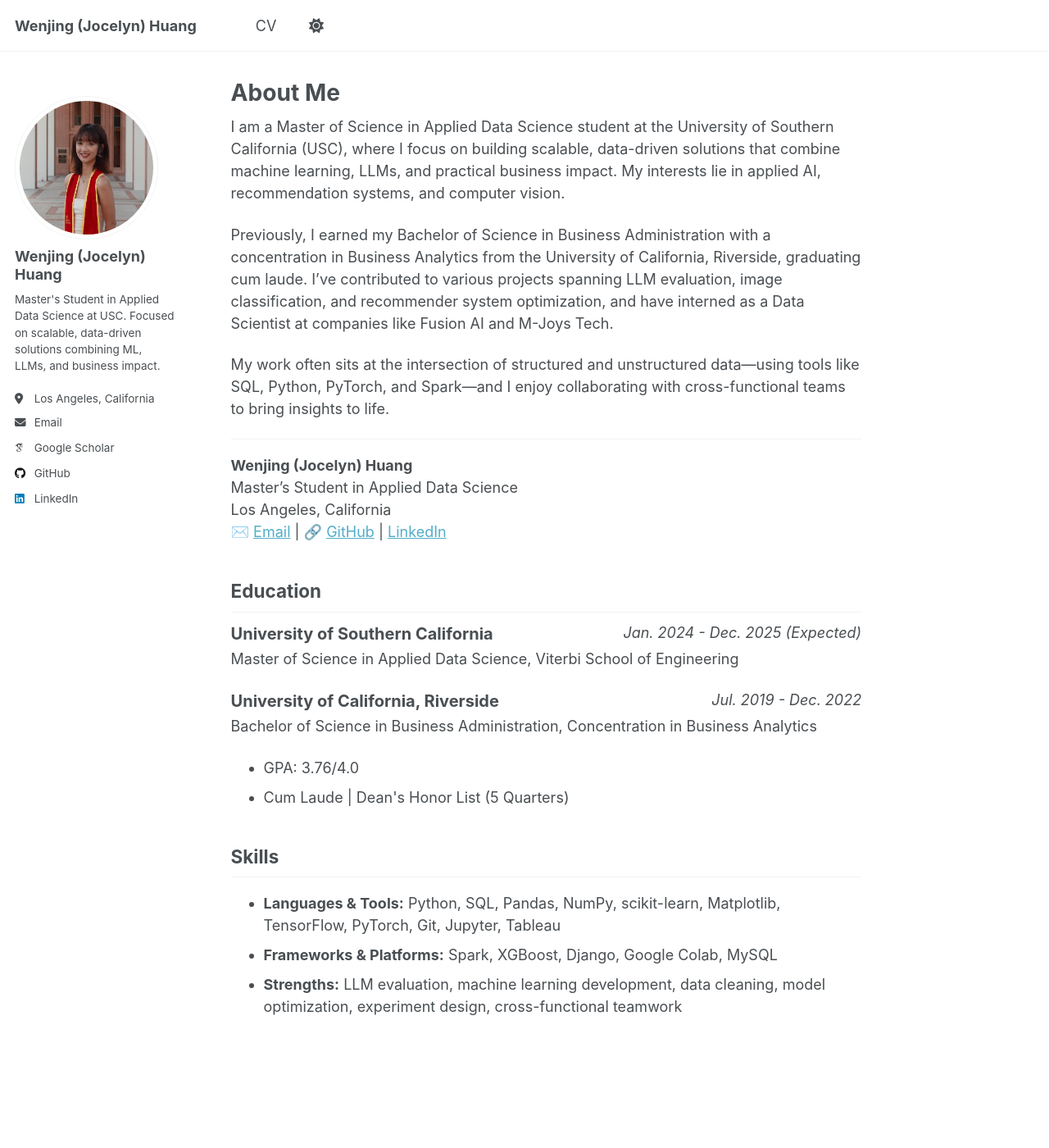
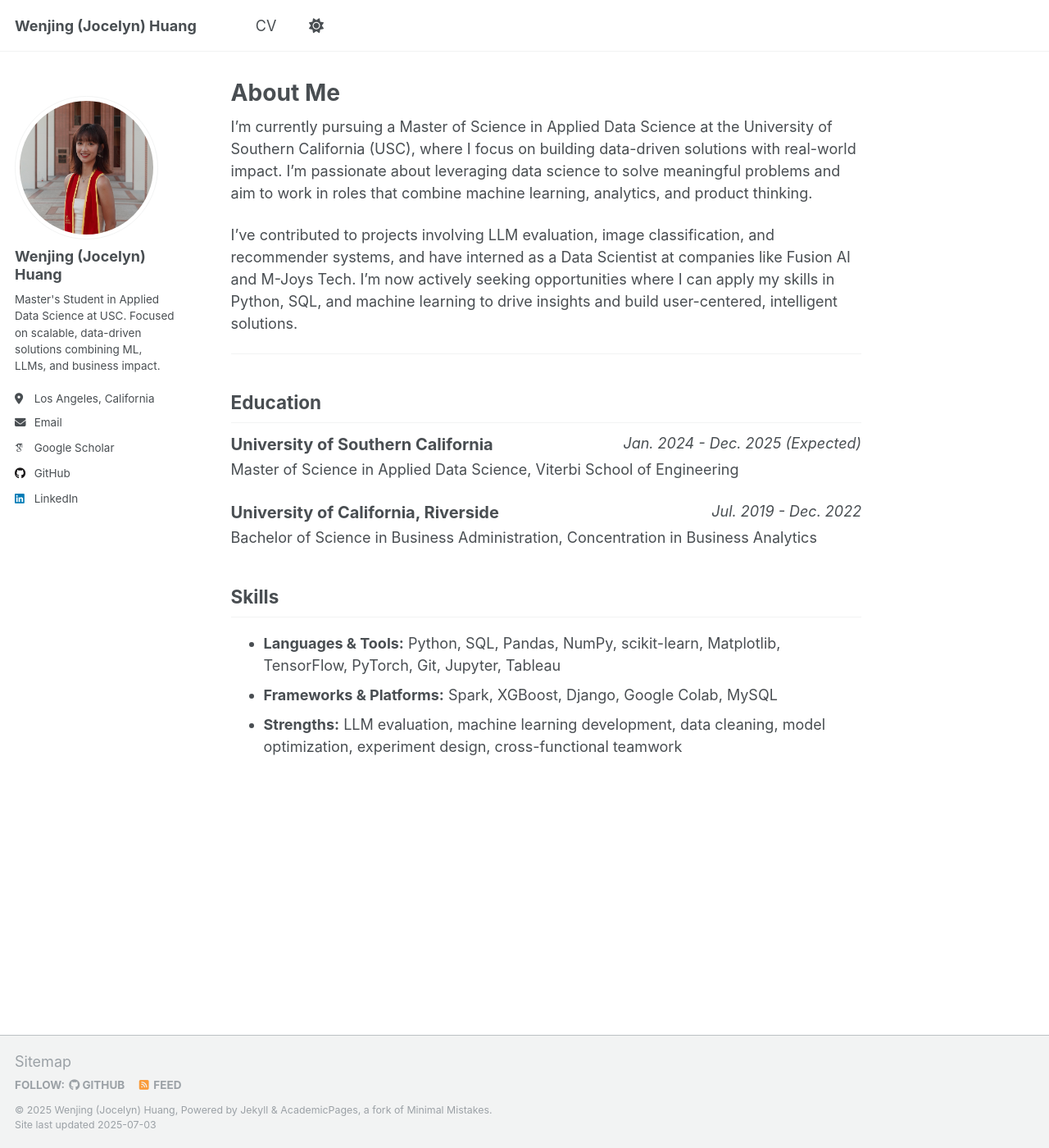
Before and after one commit to jocelynnnwj/jocelynnnwj.github.io, a Jekyll site: the page built from _pages/about.md, in a window 1280 px wide and 1400 px high. Shown: the whole window at 82% size. Built offline with Jekyll 4.4.1, drawn with Linux system fonts in a browser that asks for light colours; some web fonts are replaced; a script that is not in the unit is left out.

Commit message:
Update About Me page to sync all recent changes

```diff
--- a/_pages/about.md
+++ b/_pages/about.md
@@ -8,18 +8,11 @@ redirect_from:
   - /about.html
 ---
 
-I am a Master of Science in Applied Data Science student at the University of Southern California (USC), where I focus on building scalable, data-driven solutions that combine machine learning, LLMs, and practical business impact. My interests lie in applied AI, recommendation systems, and computer vision.
+I’m currently pursuing a Master of Science in Applied Data Science at the University of Southern California (USC), where I focus on building data-driven solutions with real-world impact. I’m passionate about leveraging data science to solve meaningful problems and aim to work in roles that combine machine learning, analytics, and product thinking.
 
-Previously, I earned my Bachelor of Science in Business Administration with a concentration in Business Analytics from the University of California, Riverside, graduating cum laude. I've contributed to various projects spanning LLM evaluation, image classification, and recommender system optimization, and have interned as a Data Scientist at companies like Fusion AI and M-Joys Tech.
-
-My work often sits at the intersection of structured and unstructured data—using tools like SQL, Python, PyTorch, and Spark—and I enjoy collaborating with cross-functional teams to bring insights to life.
+I’ve contributed to projects involving LLM evaluation, image classification, and recommender systems, and have interned as a Data Scientist at companies like Fusion AI and M-Joys Tech. I’m now actively seeking opportunities where I can apply my skills in Python, SQL, and machine learning to drive insights and build user-centered, intelligent solutions.
 
 ---
-
-**Wenjing (Jocelyn) Huang**
-Master's Student in Applied Data Science
-Los Angeles, California
-✉️ [Email](mailto:hwenjing0114@gmail.com) | 🔗 [GitHub](https://github.com/jocelynnnwj) | [LinkedIn](https://www.linkedin.com/in/jocelynnnwj/)
 
 ## Education
 <div style='display: flex; justify-content: space-between;'>
@@ -33,10 +26,6 @@ Master of Science in Applied Data Science, Viterbi School of Engineering
     <i>Jul. 2019 - Dec. 2022</i>
 </div>
 Bachelor of Science in Business Administration, Concentration in Business Analytics
-<ul>
-  <li>GPA: 3.76/4.0</li>
-  <li>Cum Laude | Dean's Honor List (5 Quarters)</li>
-</ul>
 
 ## Skills
 - **Languages & Tools:** Python, SQL, Pandas, NumPy, scikit-learn, Matplotlib, TensorFlow, PyTorch, Git, Jupyter, Tableau
```
